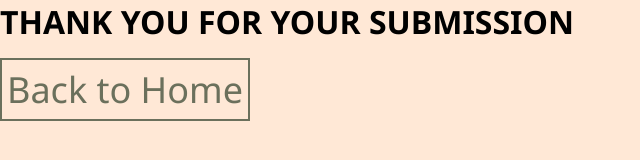
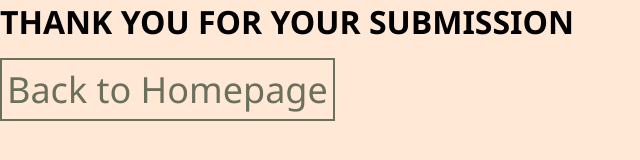
Before and after one commit to Vidalatan/Mini-project, a plain HTML site: page submission.html in a window 1280 px wide. Shown: the whole page, without its empty margins (0-640 px from the left). Drawn offline with Linux system fonts and the light colour scheme.

Commit message:
Changed buttons taking you back to home page on contact and submission html documents. Text updated to say 'Back to Homepage'

```diff
--- a/submission.html
+++ b/submission.html
@@ -10,6 +10,6 @@
 <body>
     <h1>THANK YOU FOR YOUR SUBMISSION</h1>
     <br>
-    <a href="./index.html">Back to Home</a>
+    <a href="./index.html">Back to Homepage</a>
 </body>
 </html>
```
Also changed, not shown: contact.html (+1 -1 lines).
